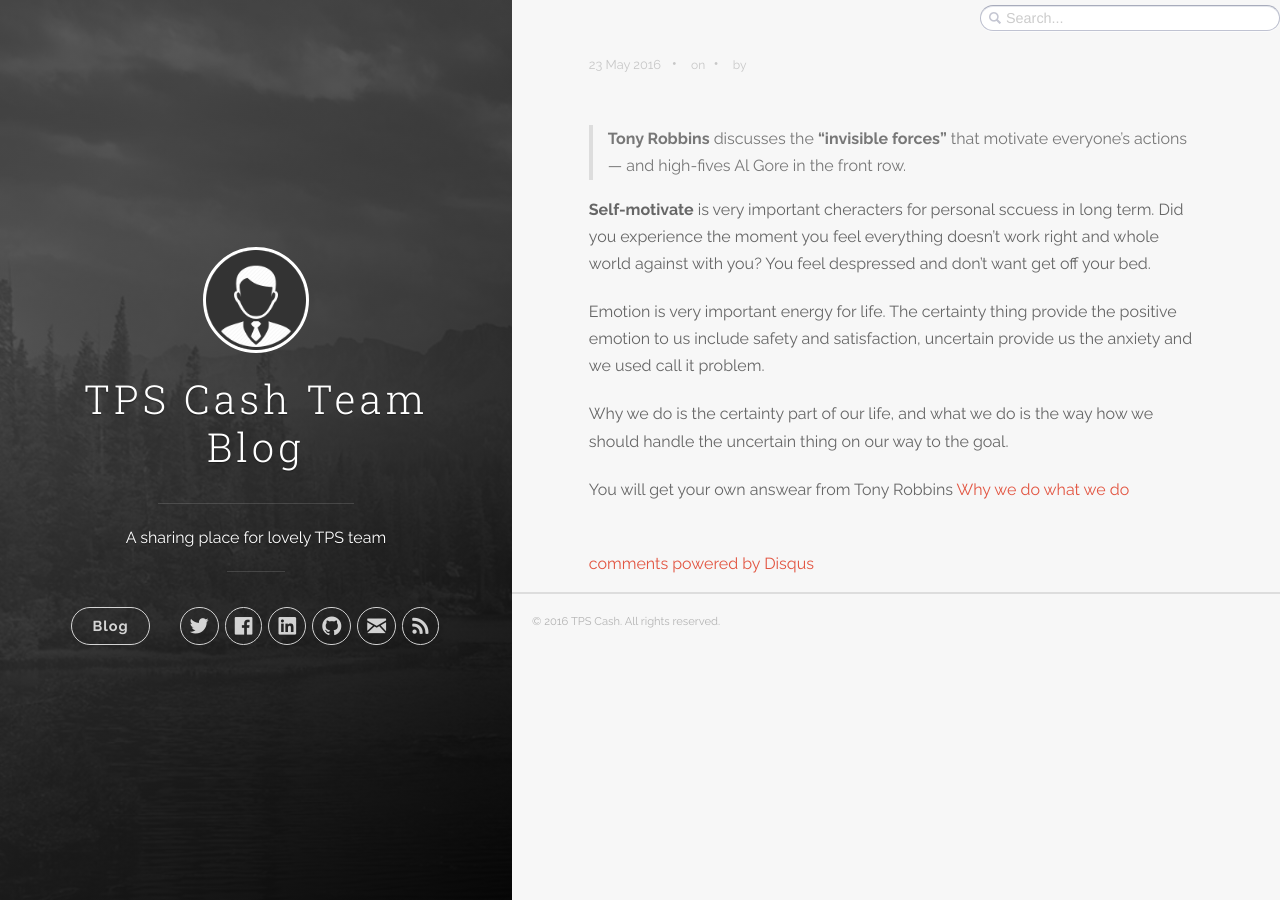
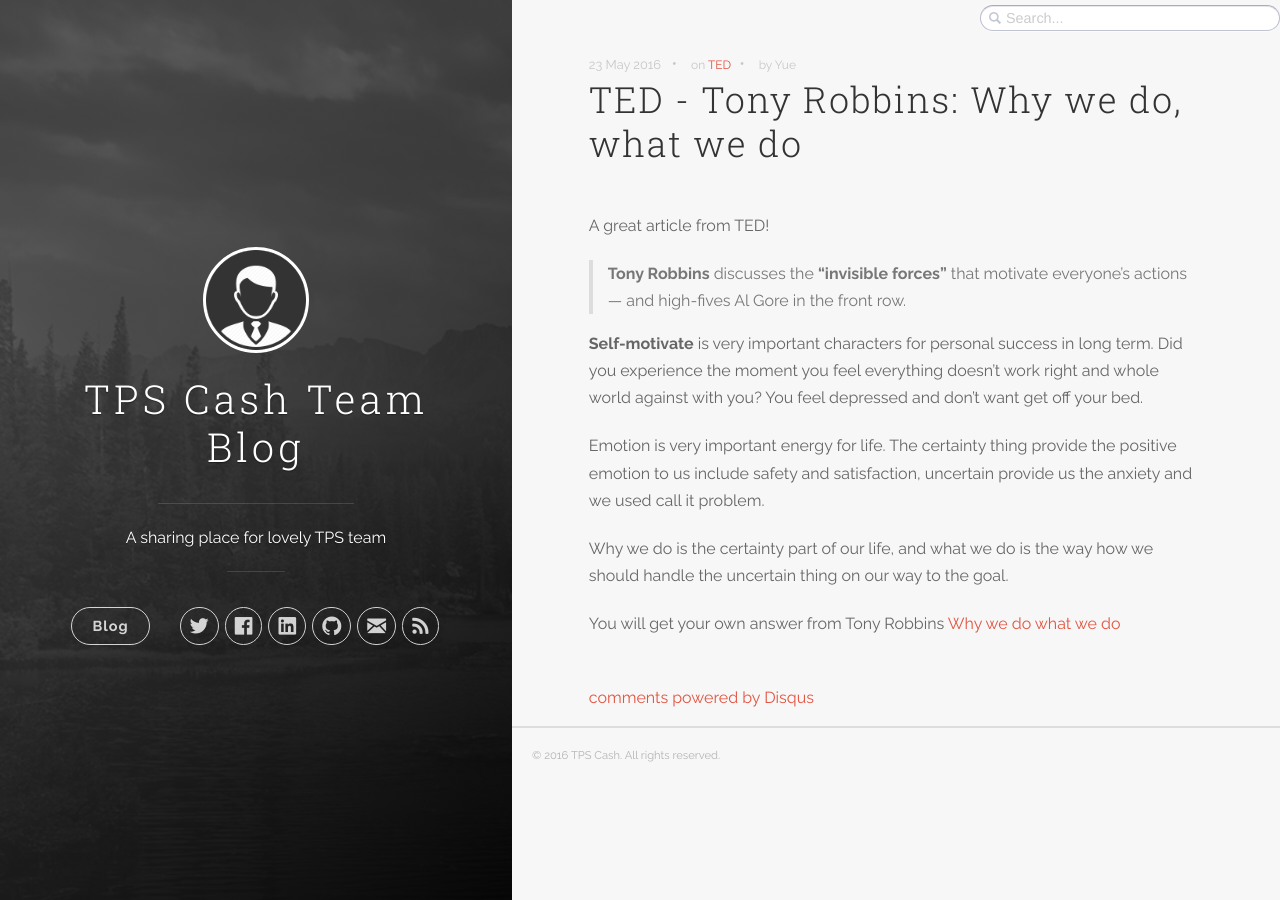
Before and after one commit to tpscash/tpscash.github.io, a Jekyll site: the page built from _posts/2016-05-23-TED-why-we-do-what-we-do.md, in a window 1280 px wide. Built offline with Jekyll 4.4.1, drawn with Linux system fonts in a browser that asks for light colours; comment, search, counter and statistics services are not loaded.

```diff
--- a/_posts/2016-05-23-TED-why-we-do-what-we-do.md
+++ b/_posts/2016-05-23-TED-why-we-do-what-we-do.md
@@ -1,19 +1,21 @@
 ---
-title: TED - Tony Robbins: Why we do, what we do
+title: "TED - Tony Robbins: Why we do, what we do"
 date: 2016-05-23 22:30:00 +0800
 categories: [TED]
 tags: [TED]
 author: Yue
 ---
 
+A great article from TED!
+
 >**Tony Robbins** discusses the **"invisible forces"** that motivate everyone's actions — and high-fives Al Gore in the front row.
 
 
 
- **Self-motivate** is very important cheracters for personal sccuess in long term. Did you experience the moment you feel everything doesn't work right and whole world against with you? You feel despressed and don't want get off your bed.
+**Self-motivate** is very important characters for personal success in long term. Did you experience the moment you feel everything doesn't work right and whole world against with you? You feel depressed and don't want get off your bed.
 
 Emotion is very important energy for life. The certainty  thing provide the positive emotion to us include safety and satisfaction, uncertain provide us the anxiety and we used call it problem.
 
 Why we do is the certainty part of our life, and what we do is the way how we should handle the uncertain thing on our way to the goal.
 
-You will get your own answear from Tony Robbins [Why we do what we do](http://www.ted.com/talks/tony_robbins_asks_why_we_do_what_we_do)
+You will get your own answer from Tony Robbins [Why we do what we do](http://www.ted.com/talks/tony_robbins_asks_why_we_do_what_we_do)
```
Also changed, not shown: _posts/2016-05-26-search-in-jekyll.md (renamed from _posts/2016-05-23-search-in-jekyll.md, +1 -1 lines).
